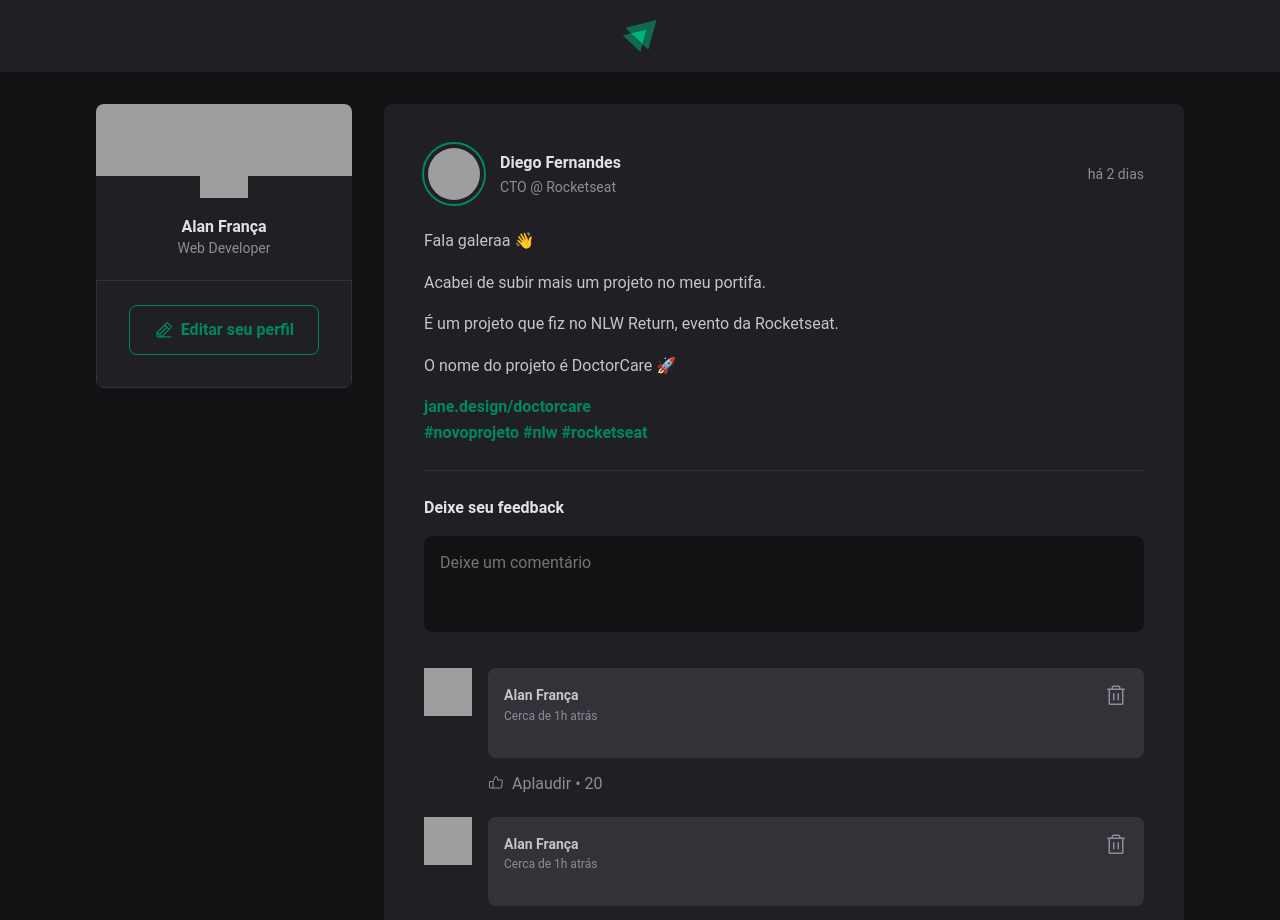
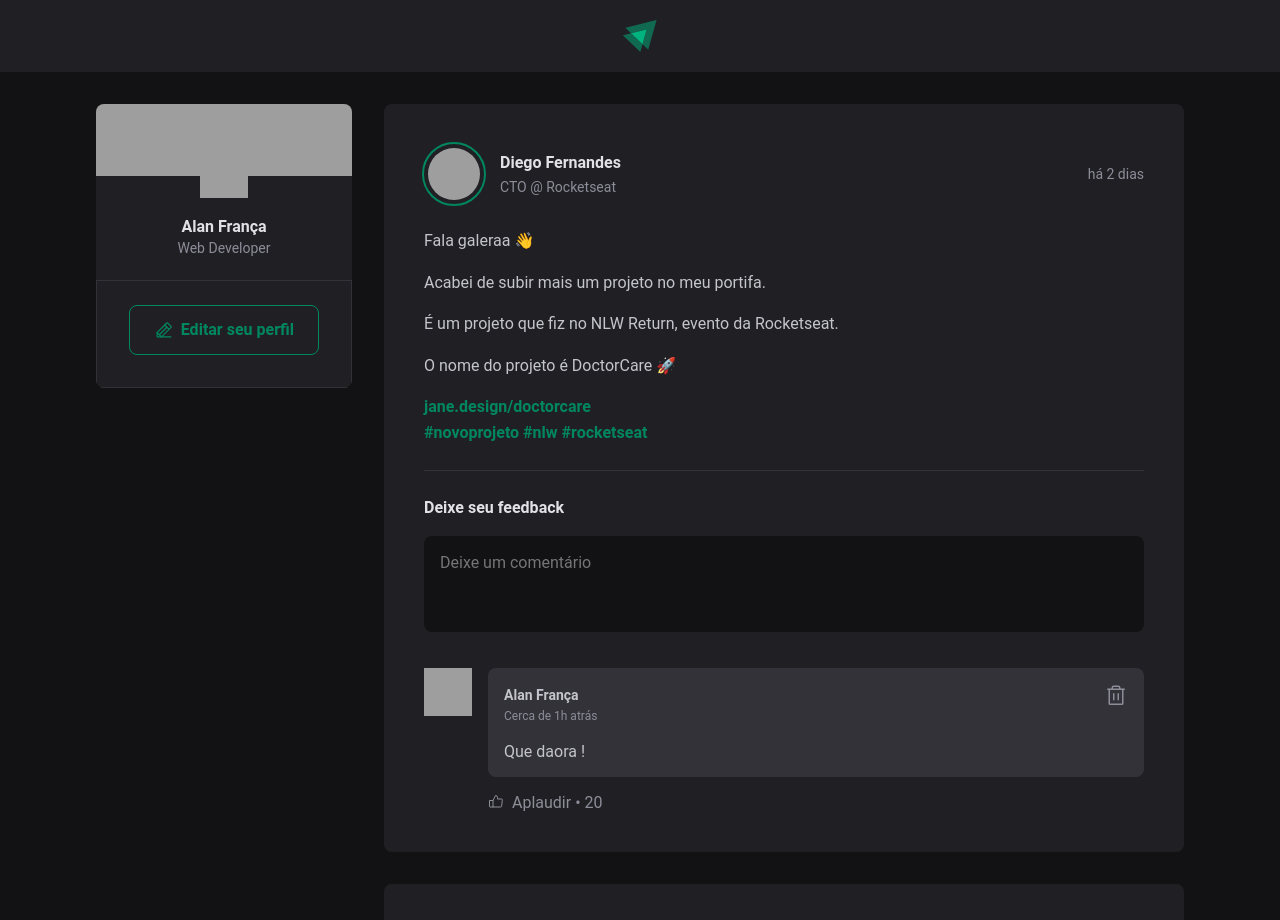
Before and after one commit to AlanJhonatan/ignite-reactjs-vite, a React app: page / in a window 1280 px wide. Shown: the top 920 px of the page. Built offline with nearby package versions, Linux system fonts and the light colour scheme; grey boxes are pictures that could not be loaded; the HTML template or start-up script is replaced by a standard one.

Commit message:
feat: implemented comments

```diff
--- a/src/components/Post.jsx
+++ b/src/components/Post.jsx
@@ -1,3 +1,4 @@
+import { useState } from 'react'
 import { format, formatDistanceToNow } from 'date-fns'
 import ptBR from 'date-fns/locale/pt-BR'
 
@@ -7,6 +8,12 @@
 import styles from './Post.module.css'
 
 export function Post({ author, contents, tags, publishedAt }) {
+    const [comments, setComments] = useState([
+        'Que daora !'
+    ])
+
+    const [commentText, setCommentText] = useState('')
+
     const publishedDateFormatted = format(
         publishedAt,
         "d 'de' LLLL 'às' HH:mm'h'",
@@ -23,6 +30,16 @@
         }
     )
 
+    function handleCreateNewComment(event) {
+        event.preventDefault()
+
+        setComments([...comments, commentText])
+        setCommentText('')
+    }
+
+    function handleNewCommentChange(event) {
+        setCommentText(event.target.value)
+    }
 
     return (
         <article className={styles.post}>
@@ -62,17 +79,23 @@
                 <strong>Deixe seu feedback</strong>
                 <textarea
                     placeholder='Deixe um comentário'
+                    onChange={handleNewCommentChange}
+                    value={commentText}
                 />
 
                 <footer>
-                    <button type='submit'>Publicar</button>
+                    <button type='submit' onClick={handleCreateNewComment}>Publicar</button>
                 </footer>
             </form>
 
             <div className={styles.commentList}>
-                <Comment />
-                <Comment />
-                <Comment />
+                {
+                    comments.map((comment) => {
+                        return (
+                            <Comment text={comment} />
+                        )
+                    })
+                }
             </div>
         </article>
     )
```
